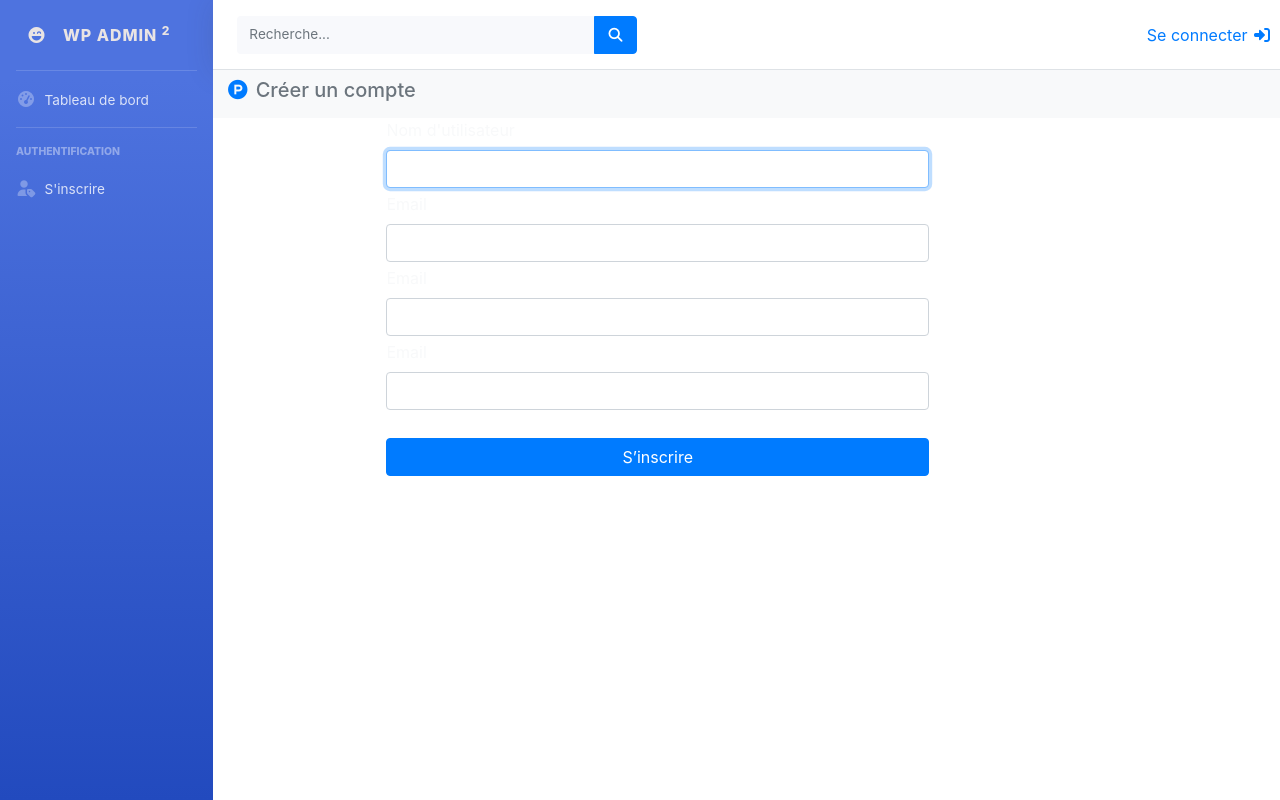
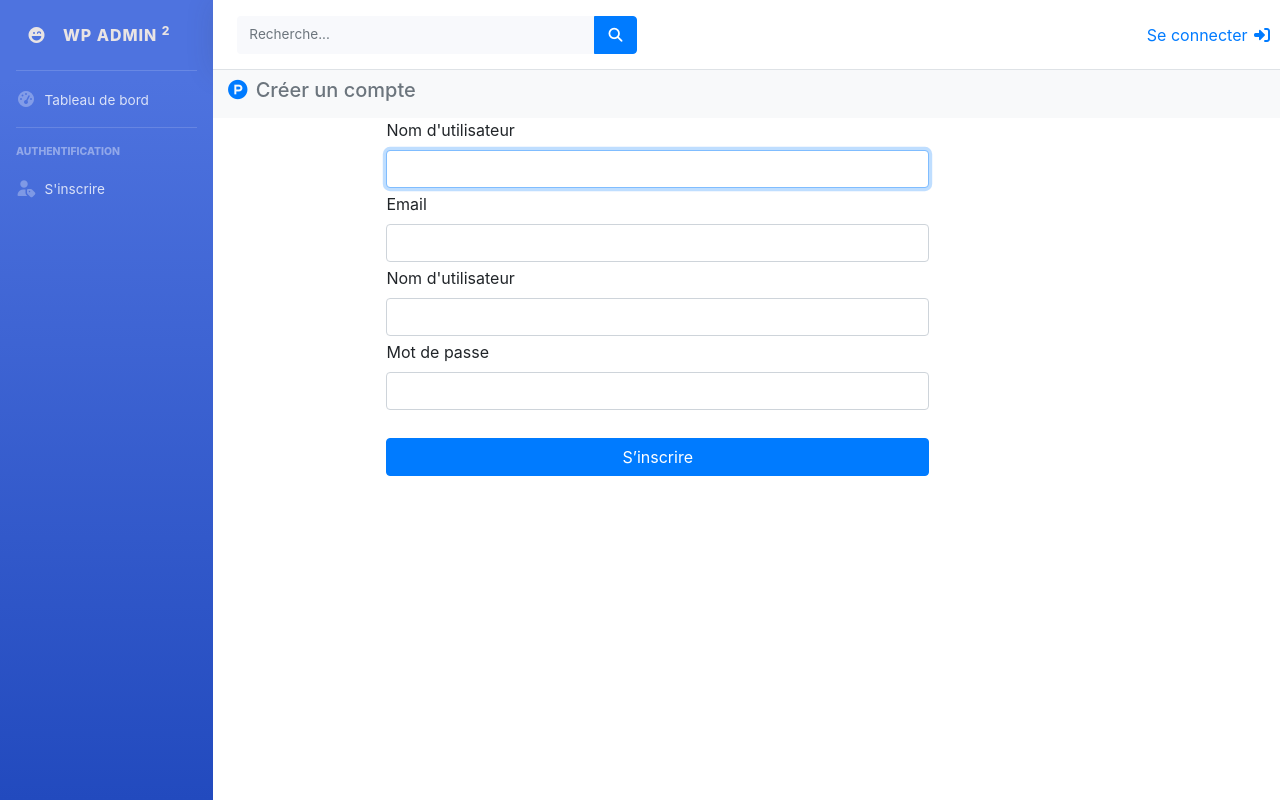
Before and after one commit to Tsiaro-Yohan09/learn_django, a Django app: page /register/ in a window 1280 px wide. Run offline with Django 5.2, Linux system fonts and the light colour scheme; some libraries are stand-ins or nearby versions.

Commit message:
fix templates

```diff
--- a/projet_django/home_page/templates/auth/login.html
+++ b/projet_django/home_page/templates/auth/login.html
@@ -15,12 +15,12 @@
             {% csrf_token %}
 
             <div class="form-group form-center mb-1">
-                <label for="username" class="text-light">Nom d'utilisateur</label>
+                <label for="username" class="">Nom d'utilisateur</label>
                 <input type="text" name="username" id="username" class="form-control" required autofocus>
             </div>
 
             <div class="form-group form-center mb-1">
-                <label for="password" class="text-light">Email</label>
+                <label for="password" class="">Mot de passe</label>
                 <input type="password" name="password" id="password" class="form-control" required autofocus>
             </div>
 
--- a/projet_django/home_page/templates/auth/register.html
+++ b/projet_django/home_page/templates/auth/register.html
@@ -14,22 +14,22 @@
         <form action="" method="post" class="col-8">
             {% csrf_token %}
             <div class="form-group form-center mb-1">
-                <label for="username" class="text-light">Nom d'utilisateur</label>
+                <label for="username" class="">Nom d'utilisateur</label>
                 <input type="text" name="username" id="username" class="form-control" required autofocus>
             </div>
 
             <div class="form-group form-center mb-1">
-                <label for="email" class="text-light">Email</label>
+                <label for="email" class="">Email</label>
                 <input type="email" name="email" id="email" class="form-control" required autofocus>
             </div>
 
             <div class="form-group form-center mb-1">
-                <label for="first_name" class="text-light">Email</label>
-                <input type="first_name" name="first_name" id="first_name" class="form-control" required autofocus>
+                <label for="first_name" class="">Nom d'utilisateur</label>
+                <input type="text" name="first_name" id="first_name" class="form-control" required autofocus>
             </div>
 
             <div class="form-group form-center mb-1">
-                <label for="password" class="text-light">Email</label>
+                <label for="password" class="">Mot de passe</label>
                 <input type="password" name="password" id="password" class="form-control" required autofocus>
             </div>
 
--- a/projet_django/home_page/templates/base.html
+++ b/projet_django/home_page/templates/base.html
@@ -23,7 +23,7 @@
 
                 <div class="content main-content">
                     {% block content %}
-                        {{ message }}
+                        {# {{ message }} #}
                     {% endblock %}
                 </div>
             </div>
--- a/projet_django/home_page/views.py
+++ b/projet_django/home_page/views.py
@@ -28,25 +28,14 @@ def login_view(request):
         username = request.POST["username"]
         password = request.POST["password"]
         user = authenticate(request, username=username, password=password)
-        # print(email)
-        # print(password)
-        # print('>> DEBUG USER', user)
         if user is not None:
             login(request, user)
             return redirect("home")
 
         else:
             return HttpResponse(user)
-            # return HttpResponse("Mot de passe ou email invalide")
 
     return render(request, "auth/login.html")
-    # template = loader.get_template("login.html")
-    # return HttpResponse(template.render())
 
 def home(request):
-    print('request.user.is_authenticated => ', request.user.is_authenticated)
-    template = loader.get_template("home/index.html")
-    message = 'Content page'
-    return HttpResponse(template.render(request, {'message': message}))
-    # return render(request, template)
-    # return HttpResponse("Hello bonjour")
+    return render(request, 'home/index.html')
```
